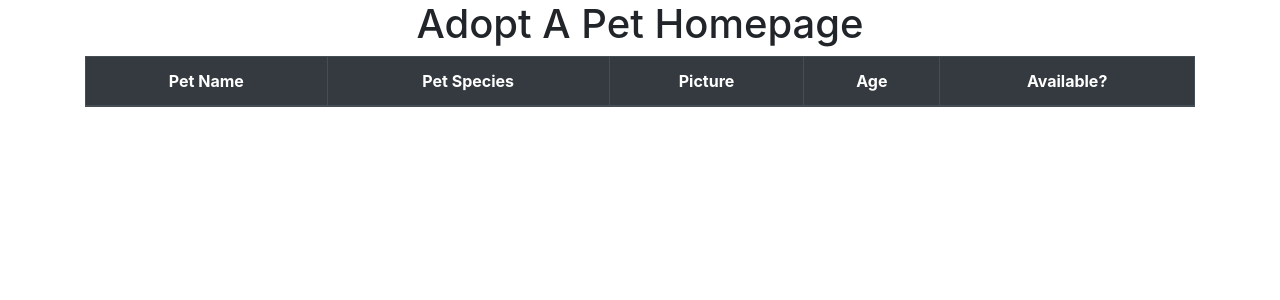
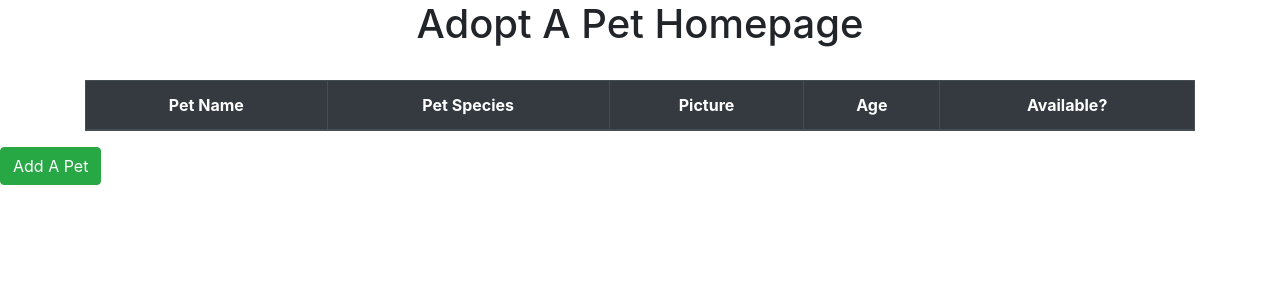
Before and after one commit to clay-odell/Adopt_A_Pet_WTForms_Ex, a Flask app: page / in a window 1280 px wide. Shown: the top 300 px of the page. Run offline with Flask 3, Linux system fonts and the light colour scheme; lists and menus that the app fills with data are empty.

Commit message:
add_pet form and functionality added

```diff
--- a/app.py
+++ b/app.py
@@ -1,6 +1,7 @@
-from flask import Flask, render_template, flash
+from flask import Flask, render_template, flash, redirect
 from flask_debugtoolbar import DebugToolbarExtension
 from models import connect_db, db, Pet
+from forms import AddPetForm
 
 
 
@@ -21,3 +22,20 @@ with app.app_context():
 def show_pets():
     pets = Pet.query.all()
     return render_template('pet_list_home.html', pets=pets)
+
+@app.route('/add', methods=['GET', 'POST'])
+def add_pet():
+    """Add A Pet Form and Handling"""
+    form = AddPetForm()
+    if form.validate_on_submit():
+        name = form.name.data
+        species = form.species.data
+        photo_url = form.photo.data
+        age = form.age.data
+        notes = form.notes.data
+        new_pet = Pet(name=name, species=species, photo_url=photo_url, age=age, notes=notes)
+        db.session.add(new_pet)
+        db.session.commit()
+        return redirect('/')
+    else:
+        return render_template('add_pet.html', form=form)
--- a/templates/pet_list_home.html
+++ b/templates/pet_list_home.html
@@ -1,6 +1,7 @@
 {% extends "base.html" %} {% block title %}Pet List Home{% endblock %} {% block
 main %}
 <h1 class="text-center">Adopt A Pet Homepage</h1>
+<br />
 <div class="container mx-auto">
   <table class="table table-striped table-bordered table-hover">
     <thead class="thead-dark">
@@ -17,12 +18,20 @@ main %}
       <tr class="text-center">
         <td>{{pet.name}}</td>
         <td>{{pet.species}}</td>
-      <td><img src="{{pet.photo_url}}" style="height: 50px; width: 50px"/></td>
+        <td>
+          <img src="{{pet.photo_url}}" style="height: 50px; width: 50px" />
+        </td>
         <td>{{pet.age}}</td>
-      <td>{% if pet.available %}<strong>{{pet.available}}</strong>{% else %}{{pet.available}}{% endif %}</td>
+        <td>
+          {% if pet.available %}<strong>{{pet.available}}</strong>{% else
+          %}{{pet.available}}{% endif %}
+        </td>
       </tr>
       {% endfor %}
     </tbody>
   </table>
 </div>
+<form action="/add">
+    <input type="submit" class="btn btn-success" value="Add A Pet">
+</form>
 {% endblock %}
```
Also changed, not shown: forms.py (+11 -0 lines), templates/add_pet.html (added, +15 -0 lines). Lines whose indentation alone changed are shown as unchanged.
